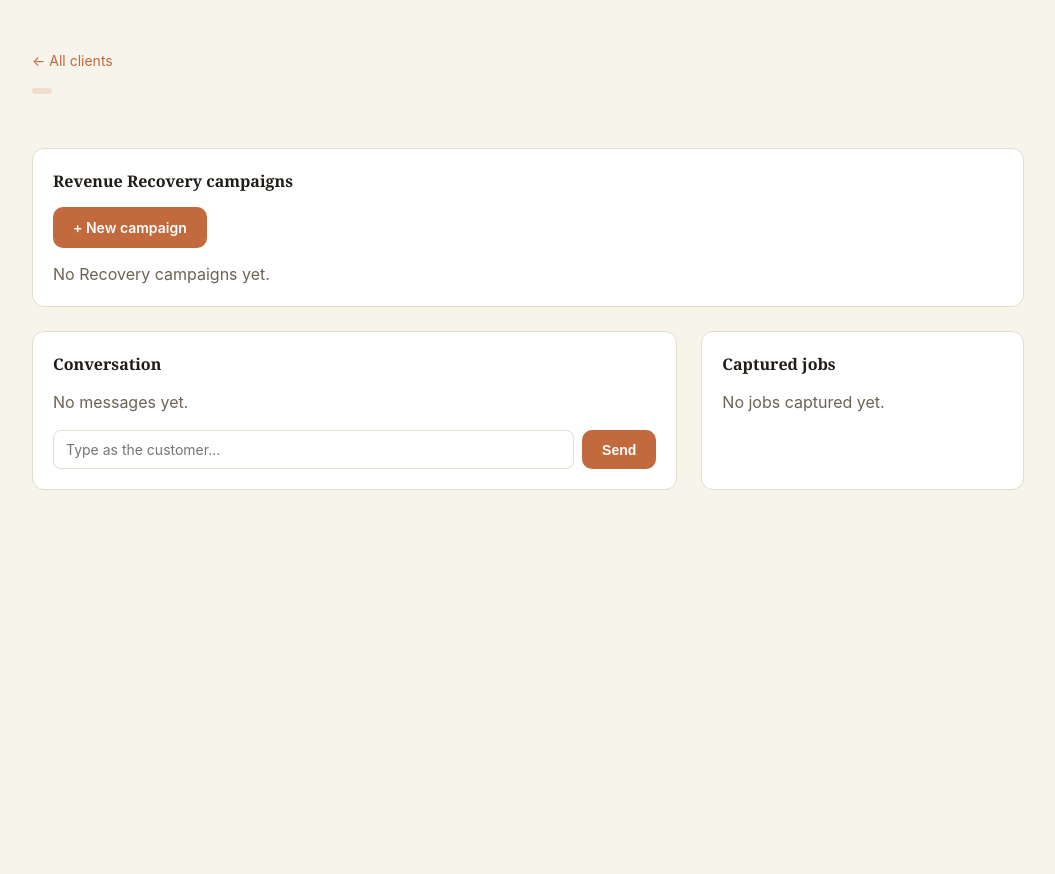
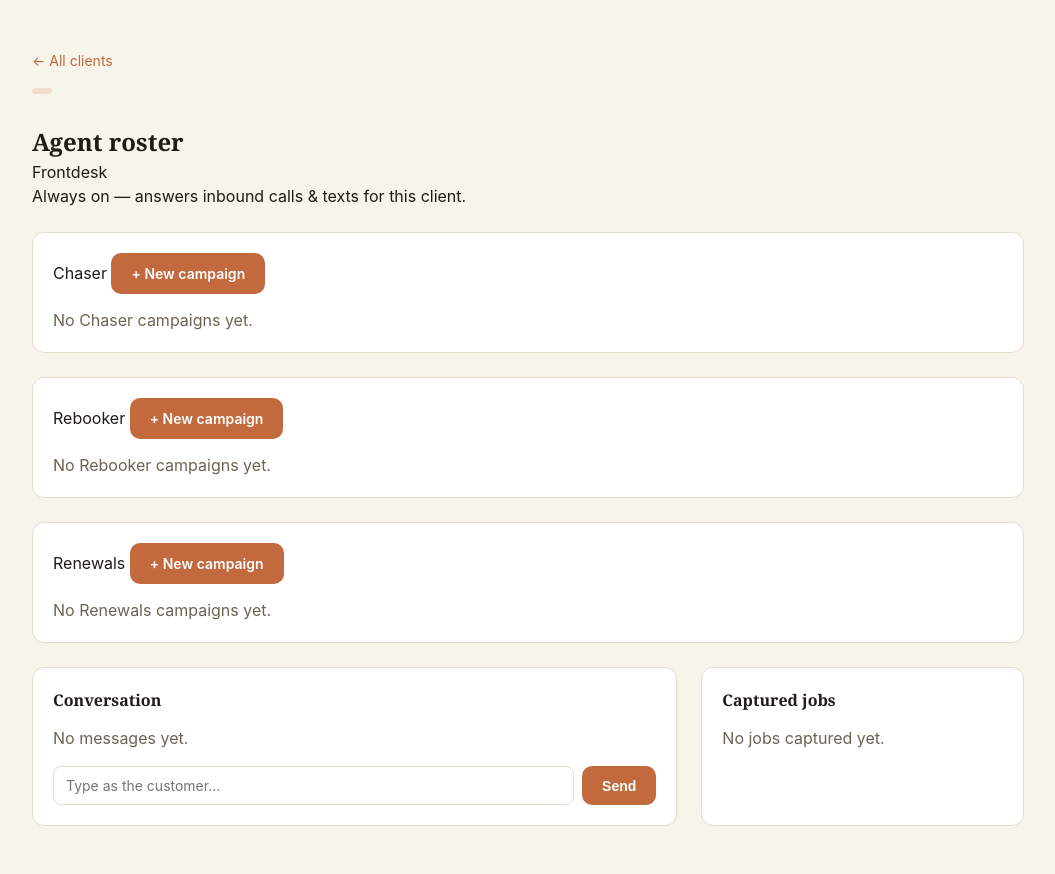
Before and after one commit to nandanreddy077-spec/roster, a FastAPI app: page /clients/1 in a window 1280 px wide. Shown: the part 65-939 px from the top of the page, without its empty margins (112-1167 px from the left). Before the commit the page ends 555 px from the top, so only its background shows below. Run offline with FastAPI, Linux system fonts and the light colour scheme.

Commit message:
Split agent-roster grid into named Chaser/Rebooker/Renewals tiles
Introduces FACE_DISPLAY_NAMES import and uses it to:
- Split single 'Recovery' tile into three named tiles (Chaser, Rebooker, Renewals)
- Replace raw face strings with human-readable display names on both client_detail and recovery_detail pages
- Group campaigns by face in the dashboard

Co-Authored-By: Claude Sonnet 5 <noreply@anthropic.com>

```diff
--- a/agent/app.py
+++ b/agent/app.py
@@ -13,6 +13,7 @@ from sqlmodel import Session, func, select
 from channels import get_channel
 from db import engine, init_db
 from db_models import Client, Job, Message, RecoveryCampaign, RecoveryJob
+from recovery_engine import FACE_DISPLAY_NAMES
 from recovery_service import create_campaign, find_active_recovery_job, handle_recovery_reply
 from service import agent as shared_agent
 from service import handle_customer_message
@@ -154,7 +155,14 @@ def recovery_campaign_detail(request: Request, client_id: int, campaign_id: int)
             select(RecoveryJob).where(RecoveryJob.campaign_id == campaign_id).order_by(RecoveryJob.id)
         ).all()
     return templates.TemplateResponse(
-        request, "recovery_detail.html", {"client": client, "campaign": campaign, "jobs": jobs}
+        request,
+        "recovery_detail.html",
+        {
+            "client": client,
+            "campaign": campaign,
+            "jobs": jobs,
+            "face_display_name": FACE_DISPLAY_NAMES[campaign.face],
+        },
     )
 
 
@@ -180,10 +188,20 @@ def client_detail(request: Request, client_id: int):
     ]
     chat = [c for c in chat if c["text"]]
 
+    campaigns_by_face = {"quote": [], "reactivation": [], "membership": []}
+    for c in campaigns:
+        campaigns_by_face.setdefault(c.face, []).append(c)
+
     return templates.TemplateResponse(
         request,
         "client_detail.html",
-        {"client": client, "chat": chat, "jobs": jobs, "campaigns": campaigns},
+        {
+            "client": client,
+            "chat": chat,
+            "jobs": jobs,
+            "campaigns_by_face": campaigns_by_face,
+            "face_display_names": FACE_DISPLAY_NAMES,
+        },
     )
 
 
--- a/agent/templates/client_detail.html
+++ b/agent/templates/client_detail.html
@@ -5,16 +5,33 @@
 <h1>{{ client.business_name }}</h1>
 <span class="trade-tag">{{ client.trade }}</span>
 
-<section class="recovery-panel">
-  <h2>Revenue Recovery campaigns</h2>
-  <a class="btn btn-primary" href="/clients/{{ client.id }}/recovery/new">+ New campaign</a>
-  {% for c in campaigns %}
-  <div class="job-card">
-    <a href="/clients/{{ client.id }}/recovery/{{ c.id }}"><strong>{{ c.name }}</strong></a>
-    <span class="trade-tag">{{ c.face }}</span>
+<section class="agent-roster">
+  <h2 class="agent-roster-heading">Agent roster</h2>
+  <div class="agent-roster-grid">
+    <div class="agent-tile">
+      <div class="agent-tile-head">
+        <span class="agent-badge agent-badge-active">Frontdesk</span>
+      </div>
+      <p class="agent-tile-desc">Always on — answers inbound calls &amp; texts for this client.</p>
+    </div>
+
+    {% for face in ["quote", "reactivation", "membership"] %}
+    <div class="agent-tile recovery-panel">
+      <div class="agent-tile-head">
+        <span class="agent-badge {{ 'agent-badge-active' if campaigns_by_face[face] else 'agent-badge-off' }}">
+          {{ face_display_names[face] }}{% if campaigns_by_face[face] %} &middot; {{ campaigns_by_face[face]|length }}{% endif %}
+        </span>
+        <a class="btn btn-primary btn-small" href="/clients/{{ client.id }}/recovery/new?face={{ face }}">+ New campaign</a>
+      </div>
+      {% for c in campaigns_by_face[face] %}
+      <div class="job-card">
+        <a href="/clients/{{ client.id }}/recovery/{{ c.id }}"><strong>{{ c.name }}</strong></a>
+      </div>
+      {% endfor %}
+      {% if not campaigns_by_face[face] %}<p class="empty">No {{ face_display_names[face] }} campaigns yet.</p>{% endif %}
+    </div>
+    {% endfor %}
   </div>
-  {% endfor %}
-  {% if not campaigns %}<p class="empty">No Recovery campaigns yet.</p>{% endif %}
 </section>
 
 <div class="detail-grid">
--- a/agent/templates/recovery_detail.html
+++ b/agent/templates/recovery_detail.html
@@ -3,7 +3,7 @@
 {% block content %}
 <a class="back-link" href="/clients/{{ client.id }}">&larr; {{ client.business_name }}</a>
 <h1>{{ campaign.name }}</h1>
-<span class="trade-tag">{{ campaign.face }}</span>
+<span class="trade-tag">{{ face_display_name }}</span>
 
 <div class="jobs-panel">
   <h2>Customers</h2>
@@ -14,6 +14,7 @@
     {% if j.customer_name %}<div>{{ j.customer_name }}</div>{% endif %}
     <div>{{ j.customer_phone }}</div>
     {% if j.estimate_amount %}<div>Estimate: {{ j.estimate_amount }}</div>{% endif %}
+    {% if j.anchor_date %}<div>Renews: {{ j.anchor_date }}</div>{% endif %}
   </div>
   {% endfor %}
   {% if not jobs %}<p class="empty">No customers in this campaign.</p>{% endif %}
```
Also changed, not shown: agent/tests/test_recovery_endpoint.py (+40 -0 lines).
